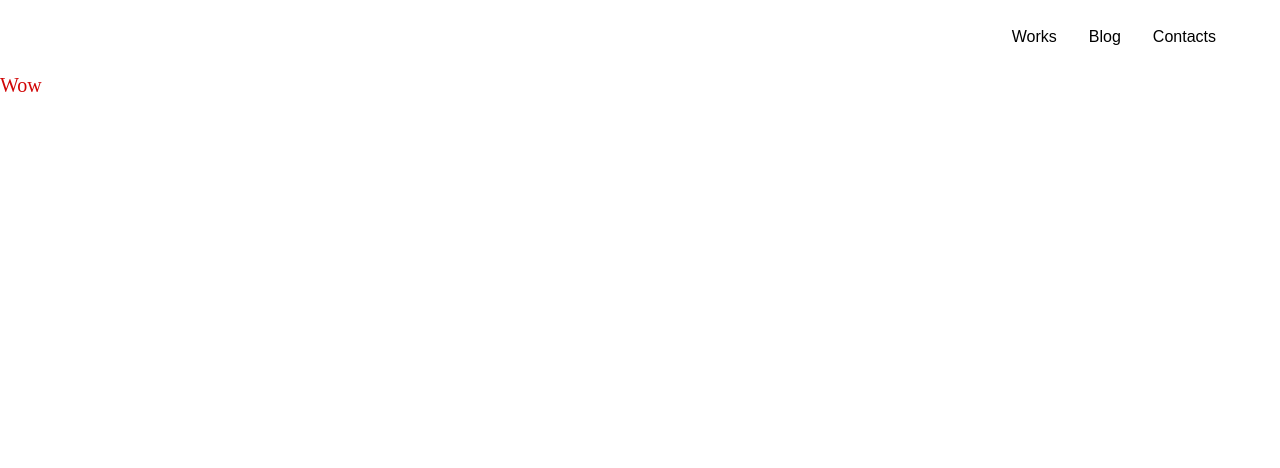
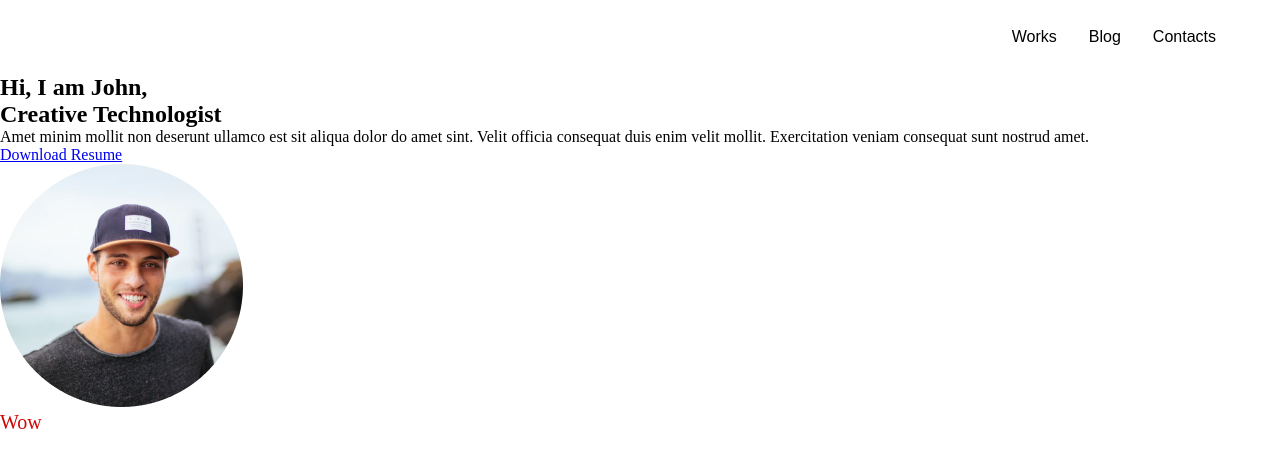
Before and after one commit to rjpvl28-cmd/John, a plain HTML site: page index.html in a window 1280 px wide. Drawn offline with Linux system fonts and the light colour scheme.

Commit message:
+новая стр

```diff
--- a/index.html
+++ b/index.html
@@ -23,6 +23,18 @@
             </ul>
         </nav>
     </header>
+    <main>
+        <section>
+            <div>
+                <div>
+                    <h1>Hi, I am John, <br> Creative Technologist</h1>
+                    <p>Amet minim mollit non deserunt ullamco est sit aliqua dolor do amet sint. Velit officia consequat duis enim velit mollit. Exercitation veniam consequat sunt nostrud amet.</p>
+                    <a href="/resume.html">Download Resume</a>
+                </div>
+                <img src="/ava.jpg" alt="ava" width="243px">
+            </div>
+        </section>
+    </main>
     <a href="wow.html" class="header-back">Wow</a>
 </body>
 </html>
--- a/style.css
+++ b/style.css
@@ -33,3 +33,4 @@
     text-decoration: none;
     font-size: 20px;
 }
+    /* space-between /*
```
Also changed, not shown: ava.jpg (added), ava.png (added).
